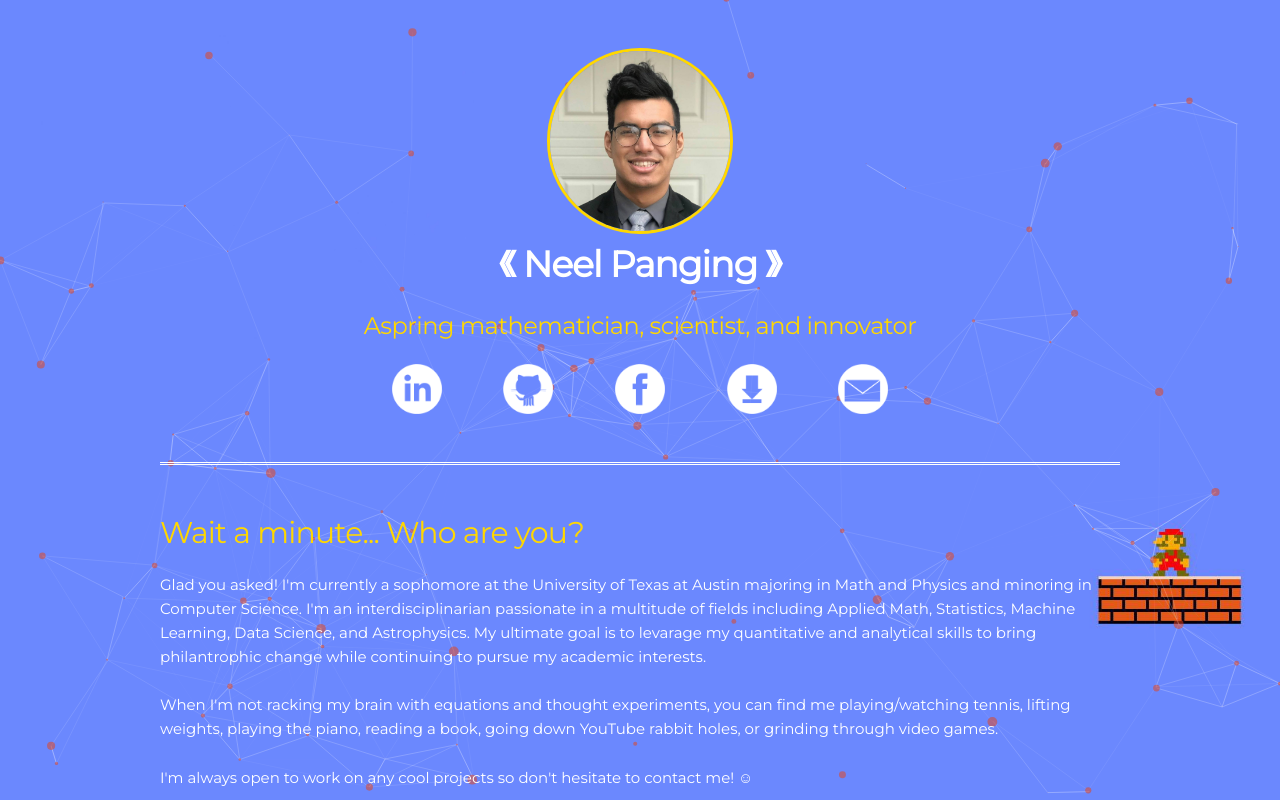
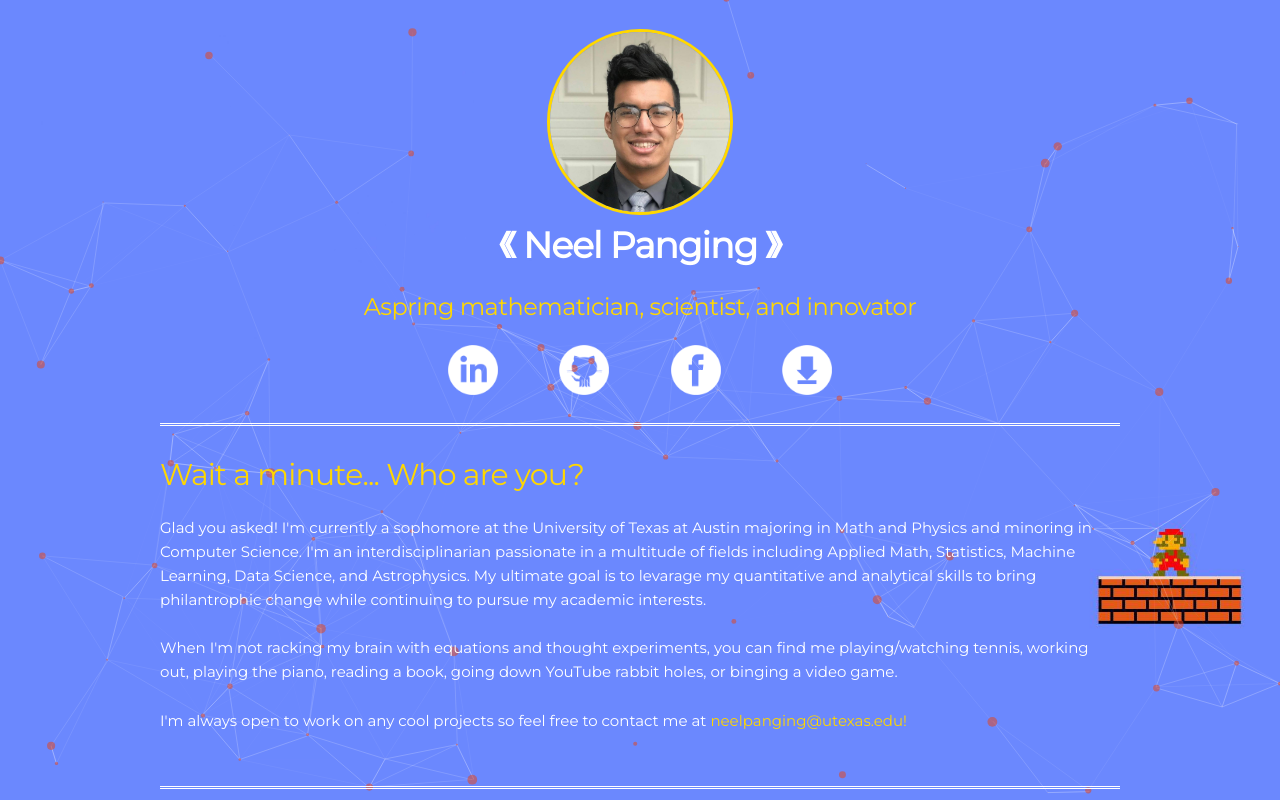
Before and after one commit to npangarang/PersonalWebsite, a plain HTML site: page index.html in a window 1280 px wide. Shown: the top 800 px of the page. Drawn offline with Linux system fonts and the light colour scheme.

Commit message:
final for now

```diff
--- a/index.html
+++ b/index.html
@@ -26,21 +26,22 @@
         <input type="image" src="images/github.png" style="max-width: 50px; min-width: 50px; margin-left: 3%; margin-right: 3%" onclick="window.open('https://github.com/npangarang')">
         <input type="image" src="images/facebook.png" style="max-width: 50px; min-width: 50px; margin-left: 3%; margin-right: 3%" onclick="window.open('https://www.facebook.com/neel.panging.90 ')">
         <input type="image" src="images/resume.png" style="max-width: 50px; min-width: 50px; margin-left: 3%; margin-right: 3%" onclick="window.open('images/Neel-Resume.pdf')">
-        <input type="image" src="images/mail.png" style="max-width: 50px; min-width: 50px; margin-left: 3%; margin-right: 3%" onclick="window.open('mailto:neelpanging@utexas.edu')">
     </div>
 
+    <div class="row" >
+        <h4 style="color: #FFD700">Wait a minute... Who are you?</h4>
+        <p>Glad you asked! I'm currently a sophomore at the University of Texas at Austin majoring in Math and Physics and minoring in Computer Science. I'm an interdisciplinarian passionate in a multitude of fields including Applied Math, Statistics, Machine Learning, Data Science, and Astrophysics. My ultimate goal is to levarage my quantitative and analytical skills to bring philantrophic change while continuing to pursue my academic interests.<br><br>When I'm not racking my brain with equations and thought experiments, you can find me playing/watching tennis, working out, playing the piano, reading a book, going down YouTube rabbit holes, or binging a video game.<br></p>
 
-    <div class="row" style="margin-top: 5%">
-        <h4 style="color: #FFD700">Wait a minute... Who are you?</h4>
-        <p>Glad you asked! I'm currently a sophomore at the University of Texas at Austin majoring in Math and Physics and minoring in Computer Science. I'm an interdisciplinarian passionate in a multitude of fields including Applied Math, Statistics, Machine Learning, Data Science, and Astrophysics. My ultimate goal is to levarage my quantitative and analytical skills to bring philantrophic change while continuing to pursue my academic interests.<br><br>When I'm not racking my brain with equations and thought experiments, you can find me playing/watching tennis, lifting weights, playing the piano, reading a book, going down YouTube rabbit holes, or grinding through video games.<br></p>
-        <p>I'm always open to work on any cool projects so don't hesitate to contact me! ☺ </p>
+        <p>I'm always open to work on any cool projects so feel free to contact me at <a href="_blank" onclick="window.open('mailto:neelpanging@utexas.edu')">neelpanging@utexas.edu!</a></p>
     </div>
-
-
 
     <div class="row">
         <h4 style="color: #FFD700">Projects</h4>
-        <p>⭃ Under construction ⥷<br><br></p>
+        <p>⭃ Under construction ⥷</p>
+    </div>
+
+    <div class="row" style="text-align: center; margin-top: 0%">
+      <h6 style="font-size: 12px;">Powered by <a href="_blank" onclick="window.open('http://getskeleton.com')">Skeleton.css</a>  and <a href="_blank" onclick="window.open('https://vincentgarreau.com/particles.js/')">Particles.js</a></h6>
     </div>
 
   </div>
--- a/style.css
+++ b/style.css
@@ -118,8 +118,8 @@ canvas{
 –––––––––––––––––––––––––––––––––––––––––––––––––– */
 .row {
 border-top: double;
-margin-bottom: 3%;
-padding-top: 5%;
+padding-bottom: 3%;
+padding-top: 3%;
 background-color: purple;
 background: transparent;
 }
@@ -261,9 +261,9 @@ p {
 /* Links
 –––––––––––––––––––––––––––––––––––––––––––––––––– */
 a {
-  color: #1EAEDB; }
+  color: #FFD700; }
 a:hover {
-  color: #0FA0CE; }
+  color: #ff0000; }
 
 
 /* Buttons
@@ -981,3 +981,5 @@ th {
 
 
 /** Popup stuff **/
+
+/* Tooltip container */
```
Also changed, not shown: particles.js (+1 -10 lines), images/mail.png (deleted).
